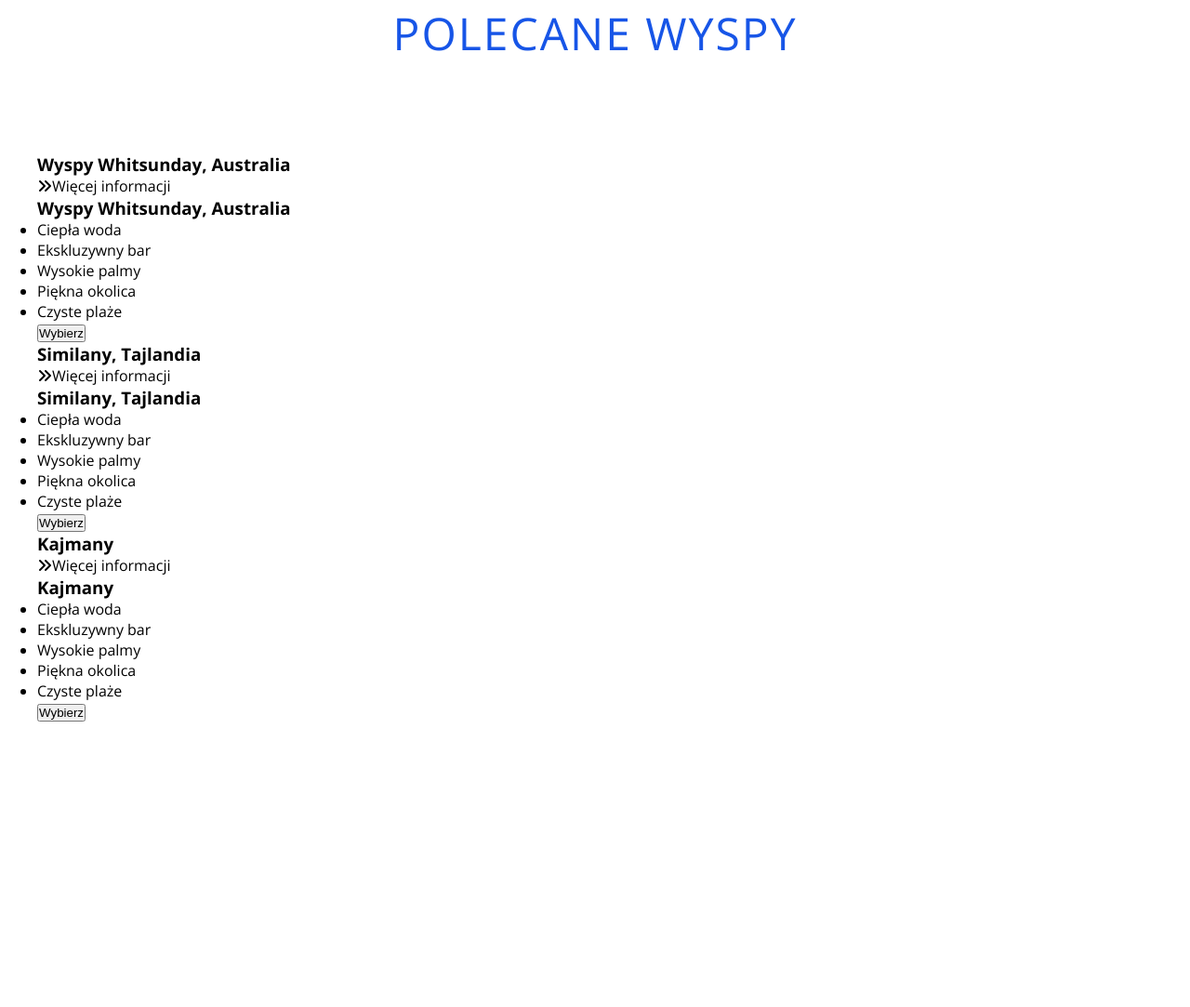
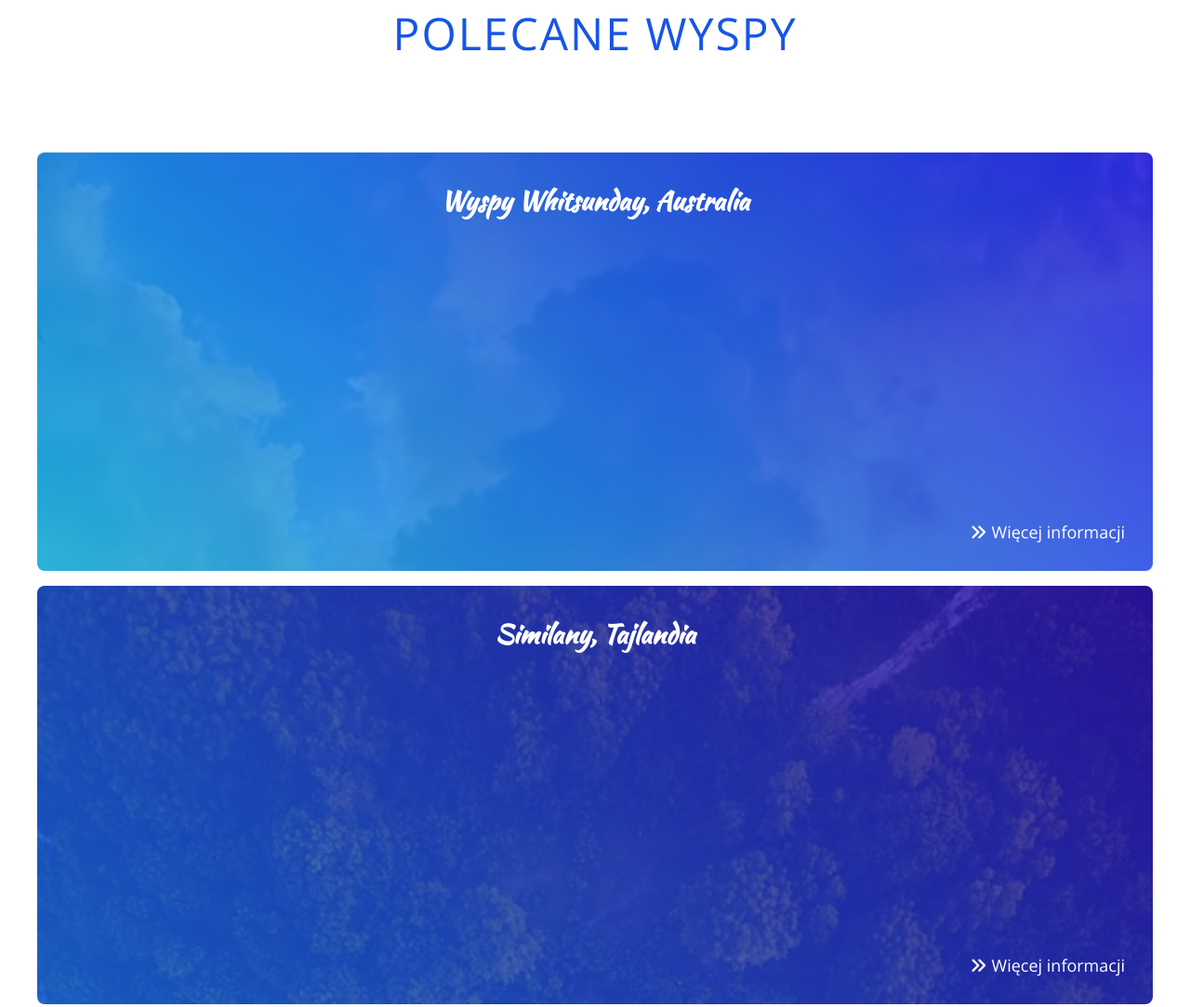
Before and after one commit to WojciechPieczonka/palm-and-beach-haven, a plain HTML site: page index.html in a window 1280 px wide. Shown: the part 3026-4109 px from the top of the page at 93% size. Before the commit the page ends 3962 px from the top, so only its background shows below. Drawn offline with nearby package versions, Linux system fonts and the light colour scheme.

Commit message:
islands cards adding

```diff
--- a/sass/main.scss
+++ b/sass/main.scss
@@ -215,6 +215,73 @@ body {
     }
 }
 
+//islands
+
+.islands {
+    &__card {
+        position: relative;
+        margin: 1em 0;
+        height: 450px;
+        color: $pure-white;
+        text-align: center;
+        perspective: 1000px;
+
+        &:hover {
+           .islands__card-img {
+            transform: rotateY(-180deg);
+            opacity:0;
+           }
+
+           .islands__card-info {
+            transform: rotateY(0);
+            opacity: 1;
+           }
+
+        }
+
+        &-img {
+            padding: 2em;
+            height: 100%;
+            border-radius: 8px;
+            background-size: cover;
+            transition: transform 1s, opacity 1s;
+
+
+            &--first {
+                background-image: $light-blue-gradient, url(/images/island-one-640.jpg);
+            }
+
+            &--second {
+                background-image: $blue-gradient, url(/images/island-two-640.jpg);
+            }
+
+            &--third {
+                background-image: $purple-gradient, url(/images/island-three-640.jpg);
+            }
+
+            &-title {
+                font-family:'Kaushan Script', cursive;
+                font-size: 2.8rem;
+            }
+
+            &-info {
+                position: absolute;
+                bottom: 30px;
+                right: 30px;
+                font-size: 1.8rem;
+
+                i {
+                    margin-right: 0.3em;
+                }
+            }
+        }
+
+    }
+
+}
+
+
+
 // media
 
 @media (min-width:576px){
```
Also changed, not shown: css/main.css, images/island-one-640.jpg (renamed from images/boat-640.jpg), images/island-three-640.jpg (renamed from images/hawaii-640.jpg), images/island-two-640.jpg (renamed from images/water-640.jpg), 1 other file.
